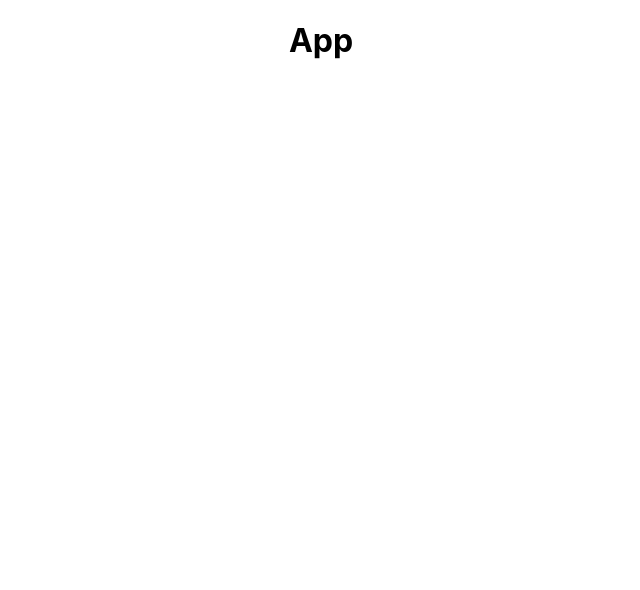
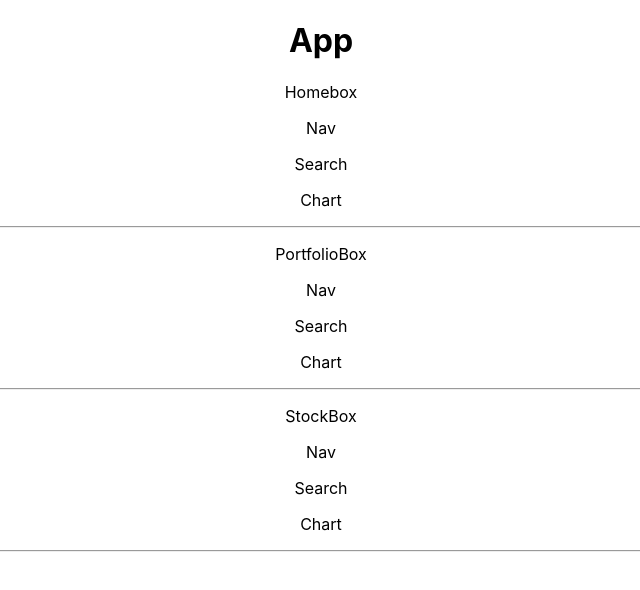
Before and after one commit to sarahvii/react-project-stocks, a React (Create React App) app in the folder client/: page / in a window 1280 px wide. Shown: the top 590 px of the page, without its empty margins (319-959 px from the left). Built offline with nearby package versions, Linux system fonts and the light colour scheme.

Commit message:
added some containers and components

```diff
--- a/client/src/App.js
+++ b/client/src/App.js
@@ -1,9 +1,15 @@
 import './App.css';
+import HomeBox from './containers/HomeBox';
+import PortfolioBox from './containers/PortfolioBox';
+import StockBox from './containers/StockBox';
 
 function App() {
   return (
     <div className="App">
       <h1>App</h1>
+      <HomeBox></HomeBox>
+      <PortfolioBox></PortfolioBox>
+      <StockBox></StockBox>
     </div>
   );
 }
--- /dev/null
+++ b/client/src/components/Chart.js
@@ -0,0 +1,9 @@
+const Chart = () => {
+    return (
+        <>
+            <p>Chart</p>
+        </>
+     );
+}
+
+export default Chart;
--- /dev/null
+++ b/client/src/components/Nav.js
@@ -0,0 +1,7 @@
+const Nav = () => {
+    return (
+        <p>Nav</p>
+     );
+}
+
+export default Nav;
--- /dev/null
+++ b/client/src/components/Search.js
@@ -0,0 +1,9 @@
+const Search = () => {
+    return (
+        <>
+            <p>Search</p>
+        </>
+     );
+}
+
+export default Search;
--- /dev/null
+++ b/client/src/containers/HomeBox.js
@@ -0,0 +1,18 @@
+import Nav from "../components/Nav";
+import Chart from "../components/Chart";
+import Search from "../components/Search";
+
+const HomeBox = () => {
+    return (
+        <>
+            <p>Homebox</p>
+            <Nav></Nav>
+            <Search></Search>
+            <Chart></Chart>
+
+            <hr></hr>
+        </>
+     );
+}
+
+export default HomeBox;
--- /dev/null
+++ b/client/src/containers/PortfolioBox.js
@@ -0,0 +1,19 @@
+import Nav from "../components/Nav";
+import Chart from "../components/Chart";
+import Search from "../components/Search";
+
+const PortfolioBox = () => {
+    return (
+        <>
+            <p>PortfolioBox</p>
+            <Nav></Nav>
+            <Search></Search>
+            <Chart></Chart>
+
+            <hr></hr>
+
+        </>
+     );
+}
+
+export default PortfolioBox;
--- /dev/null
+++ b/client/src/containers/StockBox.js
@@ -0,0 +1,19 @@
+import Nav from "../components/Nav";
+import Chart from "../components/Chart";
+import Search from "../components/Search";
+
+const StockBox = () => {
+    return (
+        <>
+            <p>StockBox</p>
+            <Nav></Nav>
+            <Search></Search>
+            <Chart></Chart>
+            <hr></hr>
+
+        </>
+
+     );
+}
+
+export default StockBox;
```
